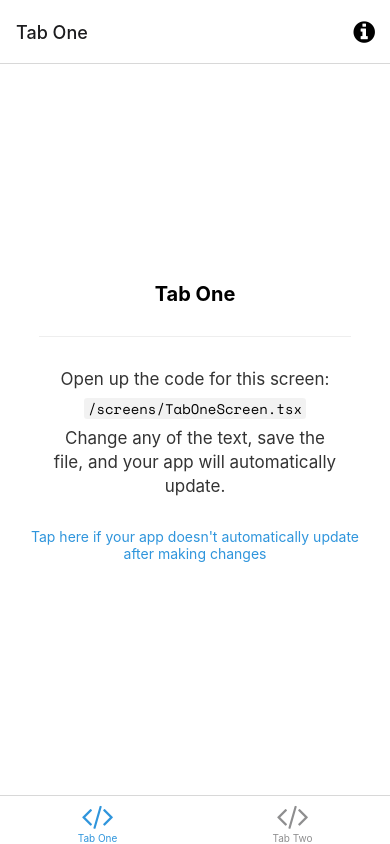
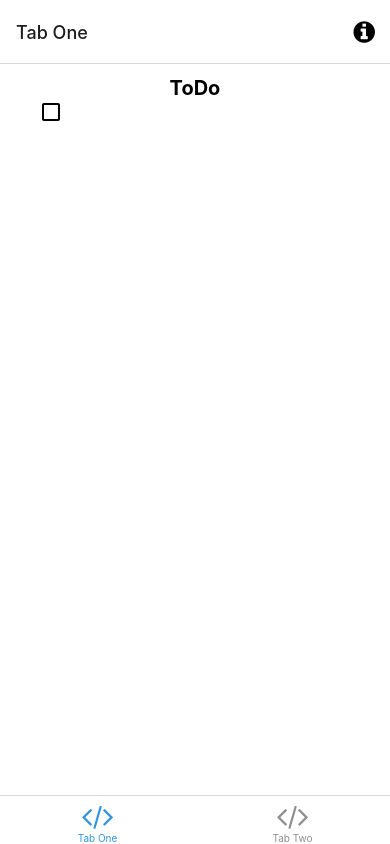
Before and after one commit to nitrolo/ToDoList, a React Native app in the folder NitroCollab/: screen /TabOne in a window 390 px wide. Built offline with nearby package versions, Linux system fonts and the light colour scheme; what expo-linking would draw is missing.

Commit message:
checkbox functionality

```diff
--- a/NitroCollab/components/Checkbox/index.tsx
+++ b/NitroCollab/components/Checkbox/index.tsx
@@ -1,19 +1,19 @@
 import React from 'react';
-import { View } from 'react-native';
+import { Pressable } from 'react-native';
 import { MaterialCommunityIcons } from '@expo/vector-icons';
 
 interface CheckBoxProps {
   isChecked: boolean;
+  onPress: () => void;
 }
 
 const Checkbox = (props: CheckBoxProps) => {
-  const name = props.isChecked
-    ? 'checkbox-marked-outline'
-    : 'checkbox-blank-outline';
+  const { onPress, isChecked } = props;
+  const name = isChecked ? 'checkbox-marked-outline' : 'checkbox-blank-outline';
   return (
-    <View>
+    <Pressable onPress={onPress}>
       <MaterialCommunityIcons name={name} size={24} color="black" />
-    </View>
+    </Pressable>
   );
 };
 
--- a/NitroCollab/screens/TabOneScreen.tsx
+++ b/NitroCollab/screens/TabOneScreen.tsx
@@ -1,16 +1,32 @@
-import * as React from 'react';
-import { StyleSheet } from 'react-native';
+import React, { useState } from 'react';
+import { StyleSheet, TextInput } from 'react-native';
+import Checkbox from '../components/Checkbox';
+import { Text, View } from '../components/Themed';
 
-import EditScreenInfo from '../components/EditScreenInfo';
-import { Text, View } from '../components/Themed';
-import { RootTabScreenProps } from '../types';
+export default function TabOneScreen() {
+  const [value, setValue] = useState(false);
 
-export default function TabOneScreen({ navigation }: RootTabScreenProps<'TabOne'>) {
   return (
     <View style={styles.container}>
-      <Text style={styles.title}>Tab One</Text>
-      <View style={styles.separator} lightColor="#eee" darkColor="rgba(255,255,255,0.1)" />
-      <EditScreenInfo path="/screens/TabOneScreen.tsx" />
+      <Text style={styles.title}>ToDo</Text>
+      <View style={{ flexDirection: 'row' }}>
+        {/* checkbox */}
+        <Checkbox
+          isChecked={value}
+          onPress={() => {
+            setValue(!value);
+          }}
+        />
+
+        {/* Text input */}
+        <TextInput
+          style={{
+            color: 'black',
+            flex: 1,
+            fontSize: 18,
+          }}
+        />
+      </View>
     </View>
   );
 }
@@ -19,15 +35,10 @@ const styles = StyleSheet.create({
   container: {
     flex: 1,
     alignItems: 'center',
-    justifyContent: 'center',
+    padding: 12,
   },
   title: {
     fontSize: 20,
     fontWeight: 'bold',
   },
-  separator: {
-    marginVertical: 30,
-    height: 1,
-    width: '80%',
-  },
 });
```
